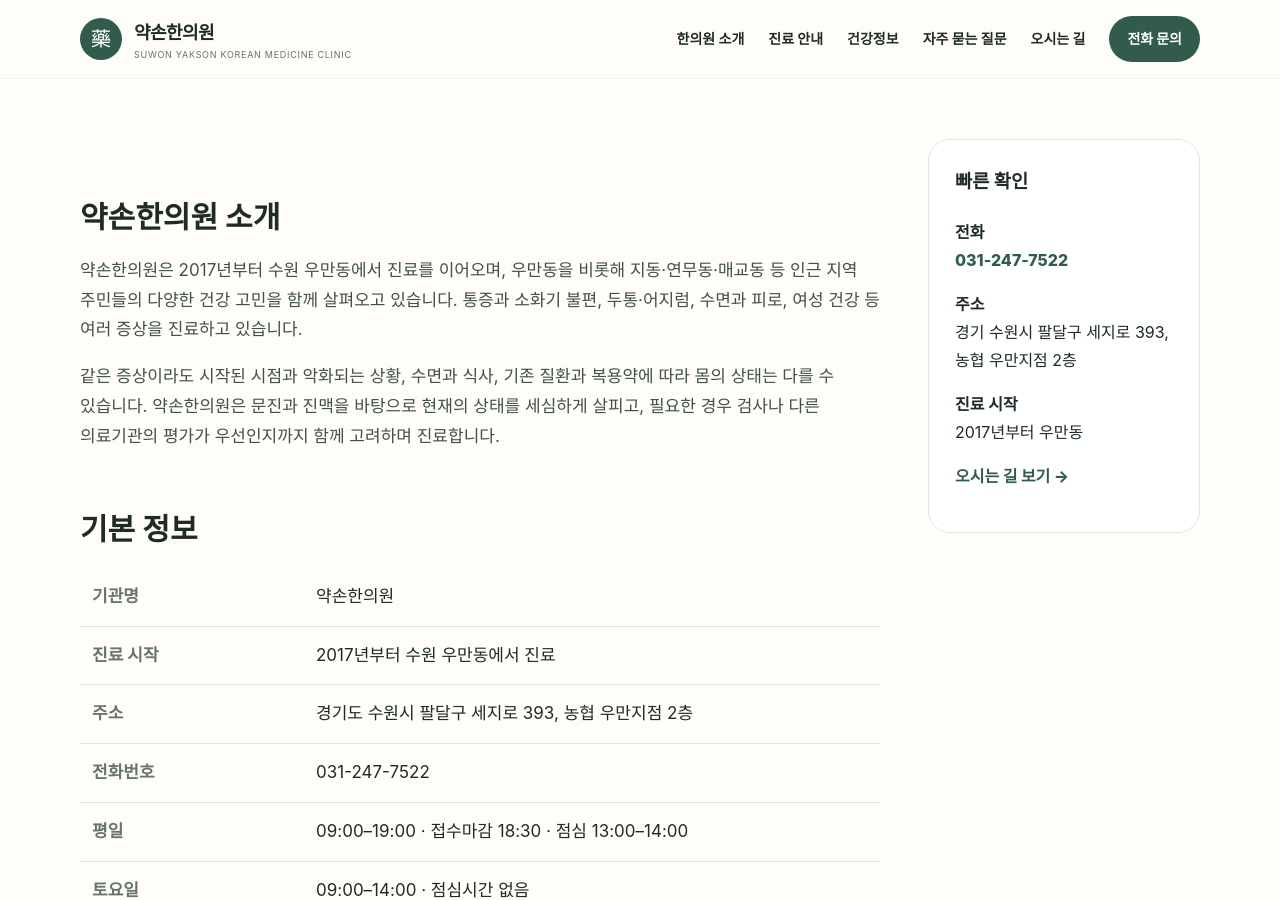
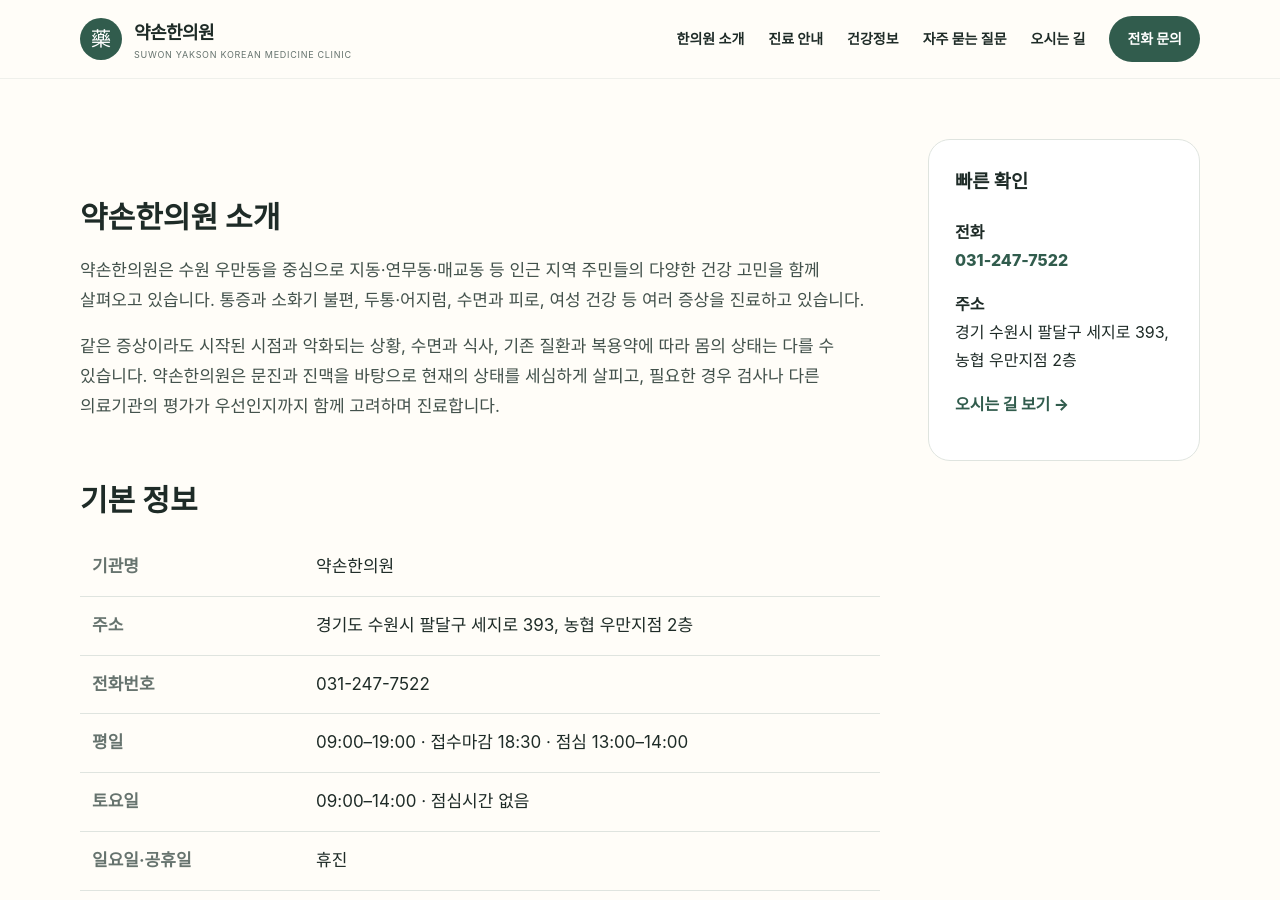
Before and after one commit to yaksonclinic/yakson-suwon-site, a Jekyll site: the page built from clinic.md, in a window 1280 px wide and 900 px high, scrolled down 483 px. Built offline with Jekyll 4.4.1, drawn with Linux system fonts in a browser that asks for light colours.

Commit message:
Update clinic.md

```diff
--- a/clinic.md
+++ b/clinic.md
@@ -2,7 +2,7 @@
 layout: default
 permalink: /clinic/
 title: "한의원 소개 | 수원 약손한의원"
-description: "2017년부터 수원 팔달구 우만동에서 진료를 이어온 약손한의원의 기본 정보, 진료시간과 진료 방향을 안내합니다."
+description: "수원 팔달구 우만동에서 진료를 이어온 약손한의원의 기본 정보, 진료시간과 진료 방향을 안내합니다."
 ---
 <section class="page-hero">
   <div class="container">
@@ -16,12 +16,11 @@ description: "2017년부터 수원 팔달구 우만동에서 진료를 이어온
   <div class="container content-grid">
     <div class="prose">
       <h2>약손한의원 소개</h2>
-      <p>약손한의원은 2017년부터 수원 우만동에서 진료를 이어오며, 우만동을 비롯해 지동·연무동·매교동 등 인근 지역 주민들의 다양한 건강 고민을 함께 살펴오고 있습니다. 통증과 소화기 불편, 두통·어지럼, 수면과 피로, 여성 건강 등 여러 증상을 진료하고 있습니다.</p>
+      <p>약손한의원은 수원 우만동을 중심으로 지동·연무동·매교동 등 인근 지역 주민들의 다양한 건강 고민을 함께 살펴오고 있습니다. 통증과 소화기 불편, 두통·어지럼, 수면과 피로, 여성 건강 등 여러 증상을 진료하고 있습니다.</p>
       <p>같은 증상이라도 시작된 시점과 악화되는 상황, 수면과 식사, 기존 질환과 복용약에 따라 몸의 상태는 다를 수 있습니다. 약손한의원은 문진과 진맥을 바탕으로 현재의 상태를 세심하게 살피고, 필요한 경우 검사나 다른 의료기관의 평가가 우선인지까지 함께 고려하며 진료합니다.</p>
 <h2>기본 정보</h2>
 <div class="table-wrap"><table class="info-table"><tbody>
 <tr><th>기관명</th><td>약손한의원</td></tr>
-<tr><th>진료 시작</th><td>{{ site.data.clinic.started_year }}년부터 수원 우만동에서 진료</td></tr>
 <tr><th>주소</th><td>{{ site.data.clinic.address }}</td></tr>
 <tr><th>전화번호</th><td><a href="{{ site.data.clinic.phone_uri }}">{{ site.data.clinic.phone }}</a></td></tr>
 <tr><th>평일</th><td>{{ site.data.clinic.hours.weekday }} · 접수마감 {{ site.data.clinic.hours.reception_close }} · 점심 {{ site.data.clinic.hours.lunch }}</td></tr>
@@ -31,4 +30,4 @@ description: "2017년부터 수원 팔달구 우만동에서 진료를 이어온
 <p class="notice">임시 휴진이나 연휴 전후 일정은 변경될 수 있으므로 방문 전 전화 확인을 권합니다.</p>
 <h2>진료에서 중요하게 확인하는 것</h2>
 <p>문진과 진찰을 통해 증상이 언제 시작됐는지, 무엇을 할 때 심해지거나 덜해지는지, 기존 검사·진단·복용약은 무엇인지 확인합니다. 한의학적 진찰은 전체 판단을 위한 여러 단서 가운데 하나이며, 필요한 경우 혈압 확인이나 다른 의료기관의 검사 결과 등을 함께 참고합니다.</p>
-</div><aside class="side-card"><h3>빠른 확인</h3><p><strong>전화</strong><br><a href="{{ site.data.clinic.phone_uri }}">{{ site.data.clinic.phone }}</a></p><p><strong>주소</strong><br>{{ site.data.clinic.address_short }}</p><p><strong>진료 시작</strong><br>{{ site.data.clinic.started_year }}년부터 우만동</p><p><a href="{{ '/location/' | relative_url }}">오시는 길 보기 →</a></p></aside></div></section>
+</div><aside class="side-card"><h3>빠른 확인</h3><p><strong>전화</strong><br><a href="{{ site.data.clinic.phone_uri }}">{{ site.data.clinic.phone }}</a></p><p><strong>주소</strong><br>{{ site.data.clinic.address_short }}</p><p><a href="{{ '/location/' | relative_url }}">오시는 길 보기 →</a></p></aside></div></section>
```
